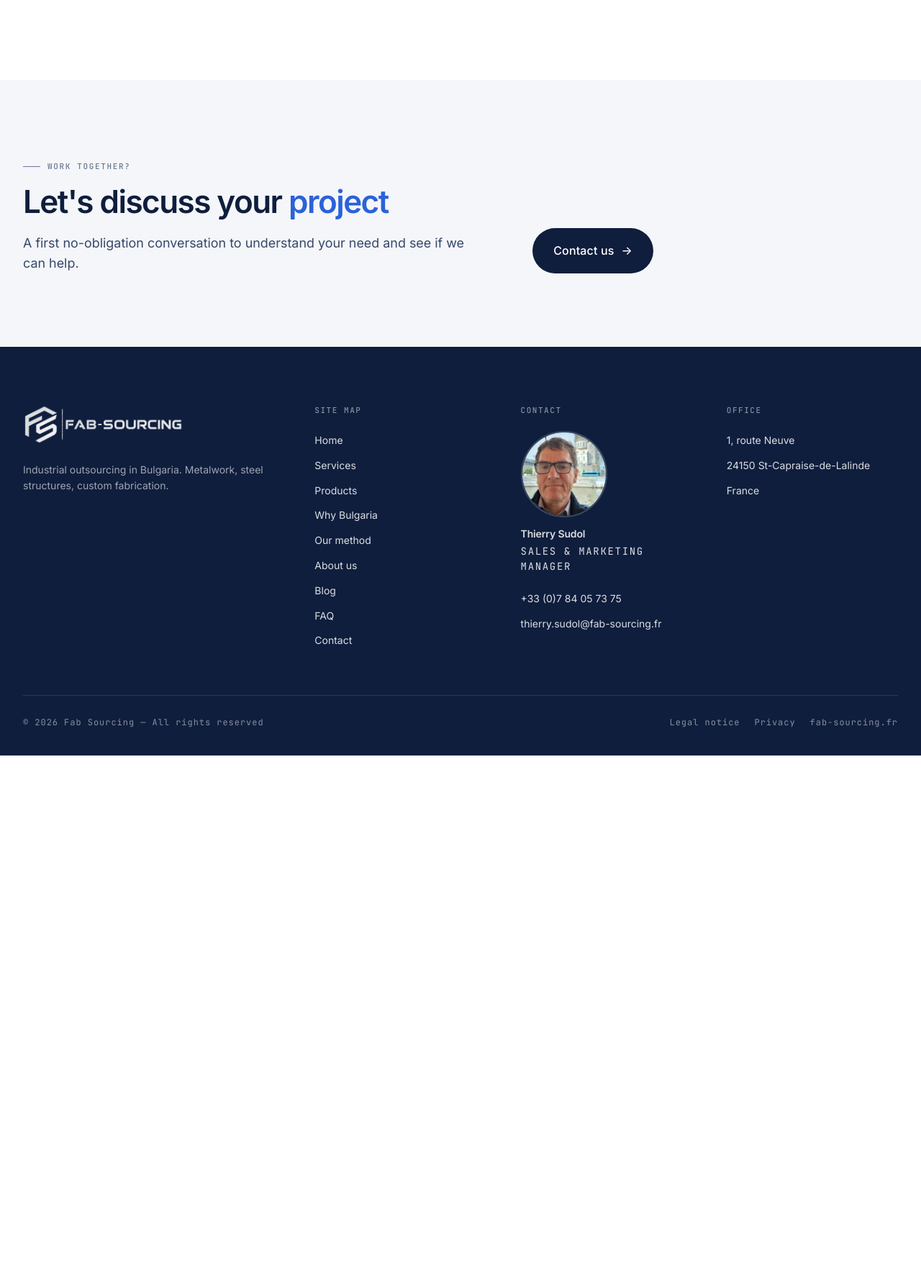
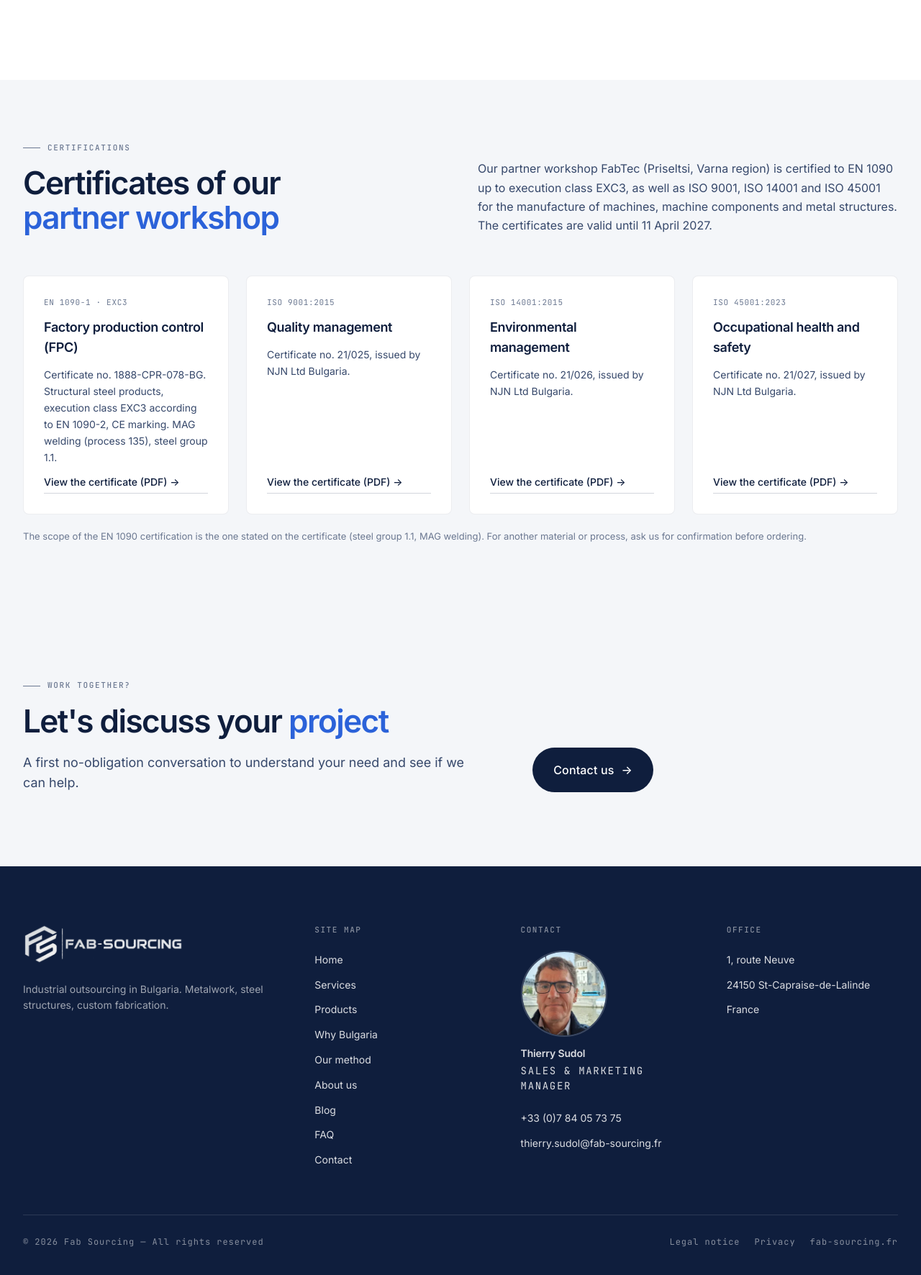
Before and after one commit to zornitsa93/fabsourcing, a Laravel app: page /en/about in a window 1280 px wide. Shown: the part 2512-4284 px from the top of the page at 72% size. Before the commit the page ends 3562 px from the top, so only its background shows below. Run offline with Laravel 12, Linux system fonts and the light colour scheme; data comes from the database, SQL or seed files in the repository; data that the repository does not hold is empty; some libraries are stand-ins or nearby versions.

Commit message:
feat: certifications block on About (FR/EN) with PDFs of the partner workshop (EN 1090 EXC3, ISO 9001/14001/45001)
Co-Authored-By: Claude Sonnet 5.5 <noreply@anthropic.com>

```diff
--- /dev/null
+++ b/resources/views/partials/certifications.blade.php
@@ -0,0 +1,76 @@
+{{-- Certifications of the partner workshop (FABTEC Ltd.). Only what the certificates state. --}}
+@php
+  $fr = $lang === 'fr';
+  $certs = [
+    [
+      'tag'   => 'EN 1090-1 · EXC3',
+      'title' => $fr ? 'Contrôle de production en usine (FPC)' : 'Factory production control (FPC)',
+      'desc'  => $fr
+        ? 'Certificat n° 1888-CPR-078-BG. Produits de structure en acier, classe d’exécution EXC3 selon EN 1090-2, marquage CE. Soudage MAG (procédé 135), aciers du groupe 1.1.'
+        : 'Certificate no. 1888-CPR-078-BG. Structural steel products, execution class EXC3 according to EN 1090-2, CE marking. MAG welding (process 135), steel group 1.1.',
+      'file'  => 'fabtec-en-1090-exc3-certificate.pdf',
+    ],
+    [
+      'tag'   => 'ISO 9001:2015',
+      'title' => $fr ? 'Management de la qualité' : 'Quality management',
+      'desc'  => $fr ? 'Certificat n° 21/025, délivré par NJN Ltd Bulgaria.' : 'Certificate no. 21/025, issued by NJN Ltd Bulgaria.',
+      'file'  => 'fabtec-iso-9001-certificate.pdf',
+    ],
+    [
+      'tag'   => 'ISO 14001:2015',
+      'title' => $fr ? 'Management environnemental' : 'Environmental management',
+      'desc'  => $fr ? 'Certificat n° 21/026, délivré par NJN Ltd Bulgaria.' : 'Certificate no. 21/026, issued by NJN Ltd Bulgaria.',
+      'file'  => 'fabtec-iso-14001-certificate.pdf',
+    ],
+    [
+      'tag'   => 'ISO 45001:2023',
+      'title' => $fr ? 'Santé et sécurité au travail' : 'Occupational health and safety',
+      'desc'  => $fr ? 'Certificat n° 21/027, délivré par NJN Ltd Bulgaria.' : 'Certificate no. 21/027, issued by NJN Ltd Bulgaria.',
+      'file'  => 'fabtec-iso-45001-certificate.pdf',
+    ],
+  ];
+@endphp
+
+<section class="section-tight" style="background:#f4f6f9">
+  <div class="container">
+    <div class="section-head reveal">
+      <div>
+        <div class="eyebrow">{{ $fr ? 'Certifications' : 'Certifications' }}</div>
+        <h2 class="h-2" style="margin-top:16px">
+          @if($fr)
+            Les certificats de notre<br><em>atelier partenaire</em>
+          @else
+            Certificates of our<br><em>partner workshop</em>
+          @endif
+        </h2>
+      </div>
+      <div class="section-head-right">
+        <p class="body">
+          {{ $fr
+            ? 'Notre atelier partenaire FabTec (Priseltsi, région de Varna) est certifié EN 1090 jusqu’à la classe d’exécution EXC3, ainsi qu’ISO 9001, ISO 14001 et ISO 45001 pour la fabrication de machines, de composants de machines et de structures métalliques. Les certificats sont valables jusqu’au 11 avril 2027.'
+            : 'Our partner workshop FabTec (Priseltsi, Varna region) is certified to EN 1090 up to execution class EXC3, as well as ISO 9001, ISO 14001 and ISO 45001 for the manufacture of machines, machine components and metal structures. The certificates are valid until 11 April 2027.' }}
+        </p>
+      </div>
+    </div>
+
+    <div class="client-type-grid reveal" style="grid-template-columns:repeat(auto-fit,minmax(250px,1fr))">
+      @foreach($certs as $c)
+        <div class="client-card" style="background:#fff">
+          <p class="client-card-examples" style="margin-top:0; padding-top:0; border-top:0">{{ $c['tag'] }}</p>
+          <h3 class="client-card-title">{{ $c['title'] }}</h3>
+          <p class="client-card-desc">{{ $c['desc'] }}</p>
+          <a class="btn-link" style="margin-top:auto" href="{{ asset('documents/certificats/' . $c['file']) }}" target="_blank" rel="noopener">
+            {{ $fr ? 'Voir le certificat (PDF, en anglais)' : 'View the certificate (PDF)' }}
+            <span class="arrow">→</span>
+          </a>
+        </div>
+      @endforeach
+    </div>
+
+    <p class="body" style="margin-top:20px; font-size:13px; color:#6b7891">
+      {{ $fr
+        ? 'Le périmètre de la certification EN 1090 est celui indiqué sur le certificat (aciers du groupe 1.1, soudage MAG). Pour un autre matériau ou procédé, demandez-nous la confirmation avant commande.'
+        : 'The scope of the EN 1090 certification is the one stated on the certificate (steel group 1.1, MAG welding). For another material or process, ask us for confirmation before ordering.' }}
+    </p>
+  </div>
+</section>
--- a/resources/views/web/about.blade.php
+++ b/resources/views/web/about.blade.php
@@ -212,6 +212,9 @@
   </div>
 </section>
 
+{{-- Certifications of the partner workshop --}}
+@include('partials.certifications')
+
 {{-- CTA --}}
 <section class="cta-section">
   <div class="container">
```
Also changed, not shown: 4 other files.
